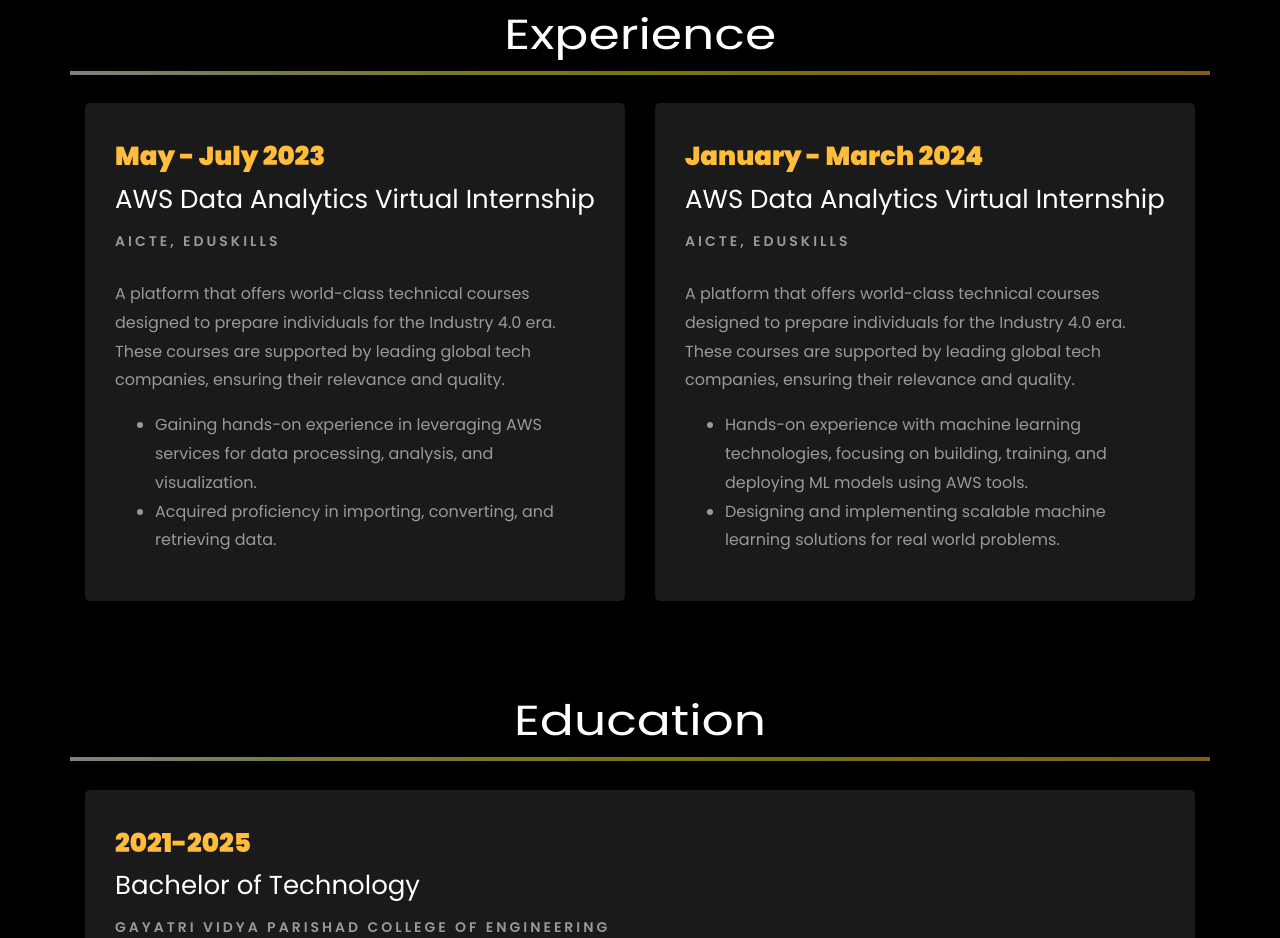
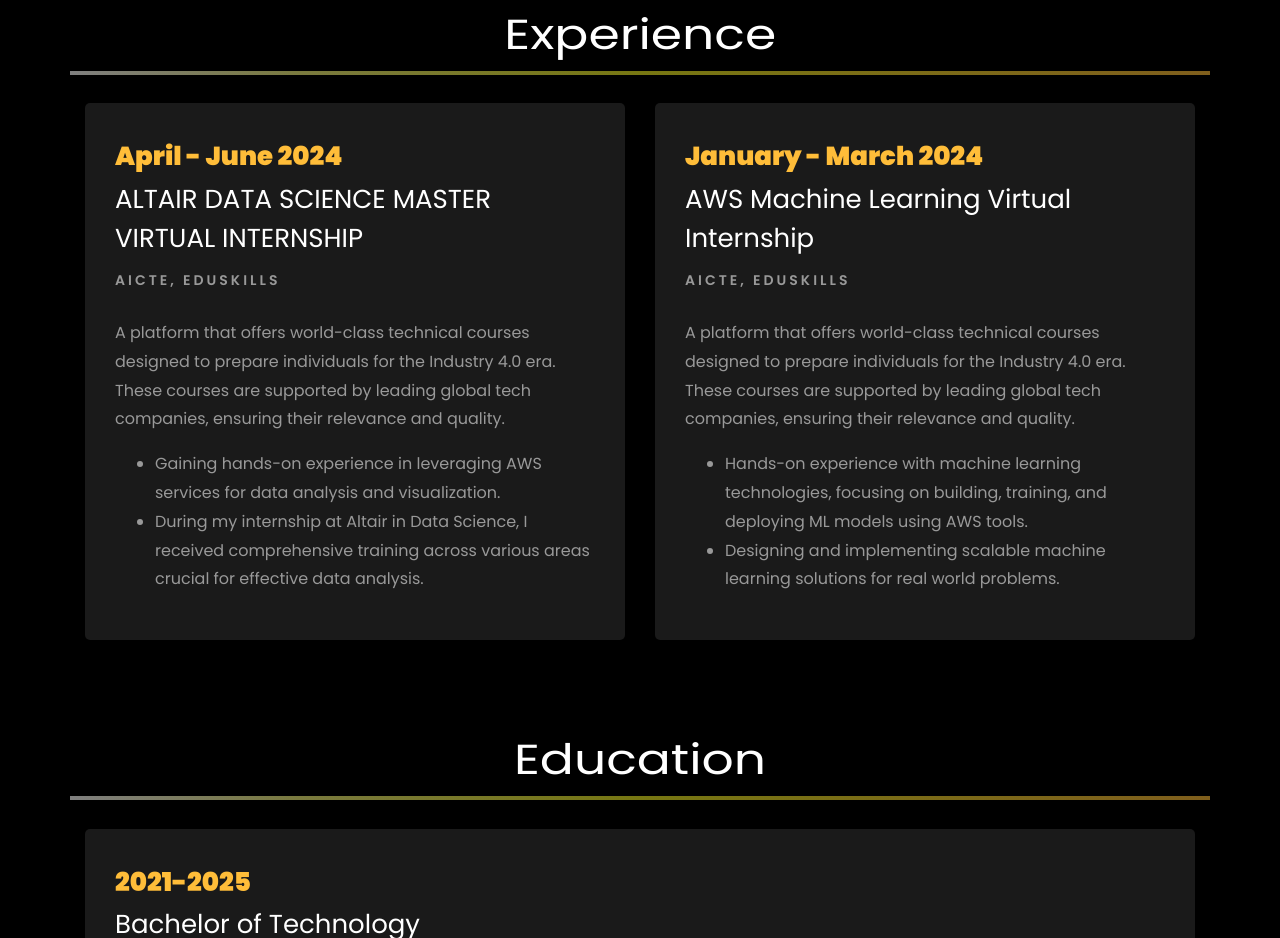
Before and after one commit to LOKESH-DUDDUKURI/Portfolio, a plain HTML site: page index.html in a window 1280 px wide. Shown: the part 1887-2825 px from the top of the page. Drawn offline with Linux system fonts and the light colour scheme; files whose address does not match are found by name.

Commit message:
Add files via upload

```diff
--- a/index.html
+++ b/index.html
@@ -320,13 +320,13 @@ my skills and knowledge and to grow along with the organization objective.</p>
 		<div class="row">
 				<div class="col-md-6">
 					<div class="resume-wrap ftco-animate">
-						<span class="date">May - July 2023</span>
-						<h2>AWS Data Analytics Virtual Internship</h2>
+						<span class="date">April - June 2024</span>
+						<h2>ALTAIR DATA SCIENCE MASTER VIRTUAL INTERNSHIP</h2>
 						<span class="position">AICTE, EduSkills</span>
 						<p class="mt-4">A platform that offers world-class technical courses designed to prepare individuals for the Industry 4.0 era. These courses are supported by leading global tech companies, ensuring their relevance and quality.
 							<ul>
-								<li>Gaining hands-on experience in leveraging AWS services for data processing, analysis, and visualization.</li>
-								<li>Acquired proficiency in importing, converting, and retrieving data.</li>
+								<li>Gaining hands-on experience in leveraging AWS services for data analysis and visualization.</li>
+								<li>During my internship at Altair in Data Science, I received comprehensive training across various areas crucial for effective data analysis.</li>
 							</ul>
 						</p>
 					</div>
@@ -336,7 +336,7 @@ my skills and knowledge and to grow along with the organization objective.</p>
 				<div class="col-md-6">
 					<div class="resume-wrap ftco-animate">
 						<span class="date">January - March 2024</span>
-						<h2>AWS Data Analytics Virtual Internship</h2>
+						<h2>AWS Machine Learning Virtual Internship</h2>
 						<span class="position">AICTE, EduSkills</span>
 						<p class="mt-4">A platform that offers world-class technical courses designed to prepare individuals for the Industry 4.0 era. These courses are supported by leading global tech companies, ensuring their relevance and quality.
 							<ul>
```
